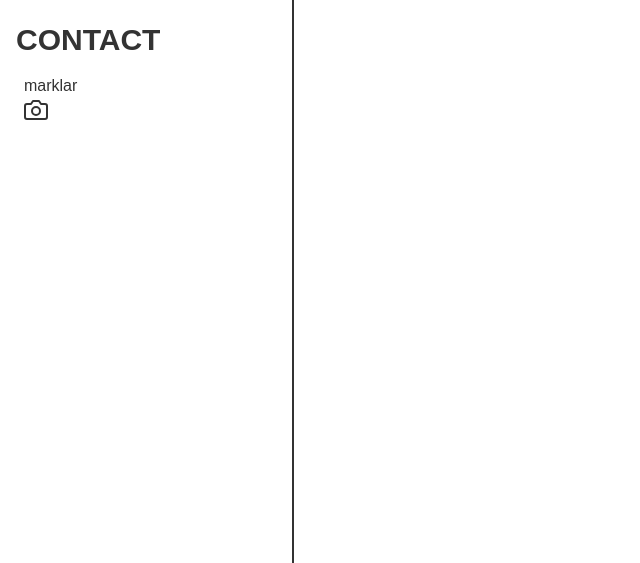
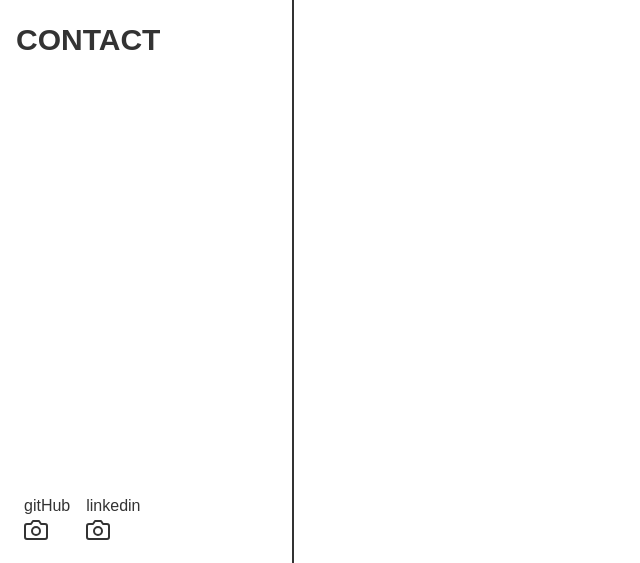
Before and after one commit to traweezy/portfolio-web, a React (Create React App) app: page / in a window 1280 px wide. Shown: the part 234-797 px from the top of the page, without its empty margins (0-640 px from the left). Built offline with nearby package versions, Linux system fonts and the light colour scheme.

Commit message:
💄 <style> Styling clean up

```diff
--- a/public/index.html
+++ b/public/index.html
@@ -26,7 +26,7 @@
     -->
     <title>React App</title>
   </head>
-  <body class="h-full">
+  <body class="h-full overflow-hidden">
     <noscript>You need to enable JavaScript to run this app.</noscript>
     <div id="root" class="h-full"></div>
     <!--
--- a/src/app.tsx
+++ b/src/app.tsx
@@ -37,10 +37,10 @@ const App = (): JSX.Element => (
   <QueryClientProvider client={queryClient}>
     <Router>
       <div className="flex h-full">
-        <div className="border-r-2 border-black w-80 md:col-span-3 lg:col-span-1p">
+        <div className="p-4 border-r-2 border-black w-80 md:col-span-3 lg:col-span-1p">
           <Navigation routes={routes} />
         </div>
-        <div className="w-full">
+        <div className="w-full p-4">
           <Switch>
             {routes.map(({ name, path, exact, component: RouteComponent }) => (
               <Route key={name} path={path} exact={exact}>
--- a/src/components/navigation/index.tsx
+++ b/src/components/navigation/index.tsx
@@ -10,7 +10,8 @@ const Navigation = ({ routes }: NavigationProps): JSX.Element => {
   const location = useLocation();
 
   return (
-    <div className="h-full p-4">
+    <div className="flex flex-col justify-between h-full">
+      <div>
         <div className="mb-12">
           <div className="inline-block text-4xl font-extrabold text-black uppercase">
             tyler
@@ -26,8 +27,10 @@ const Navigation = ({ routes }: NavigationProps): JSX.Element => {
             </Link>
           ))}
         </div>
+      </div>
       <div>
-        <SocialIcon name="marklar" />
+        <SocialIcon name="gitHub" />
+        <SocialIcon name="linkedin" />
       </div>
     </div>
   );
```
Lines whose indentation alone changed are shown as unchanged.
